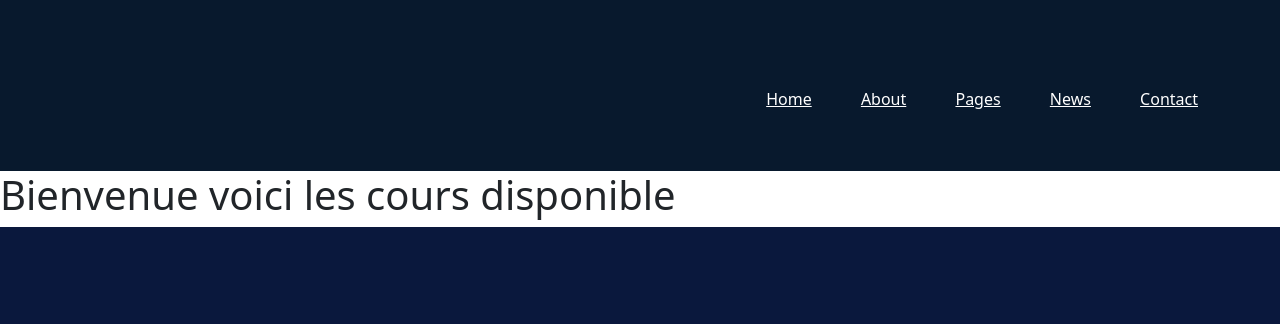
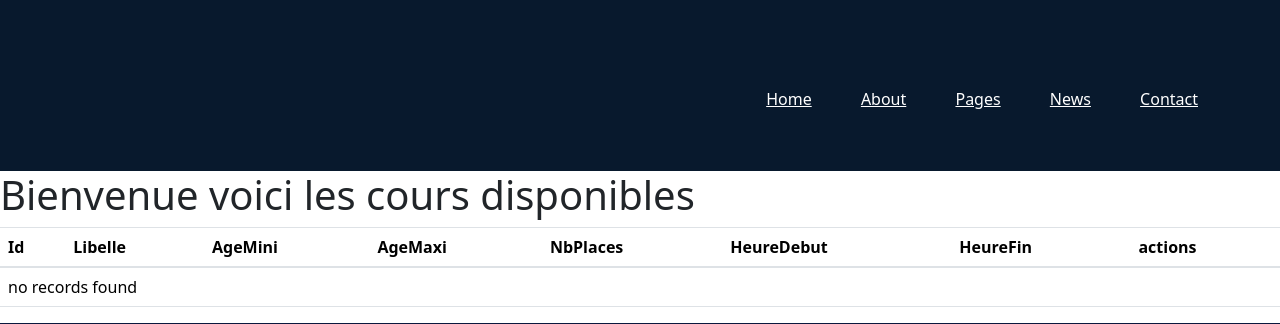
Before and after one commit to ZakinaA/25siostars, a Symfony app: template templates/accueil/index.html.twig in a window 1280 px wide. Shown: the part 345-669 px from the top of the page. Run offline with Twig, Linux system fonts and the light colour scheme; the template is opened without the code that fills it, so the values that code supplies are empty; some libraries are stand-ins or nearby versions.

Commit message:
création de la page d'accueil

```diff
--- a/templates/accueil/index.html.twig
+++ b/templates/accueil/index.html.twig
@@ -3,6 +3,41 @@
 {% block title %}Cours index{% endblock %}
 
 {% block body %}
-    <h1>Bienvenue voici les cours disponible</h1>
+    <h1>Bienvenue voici les cours disponibles</h1>
 
+    <table class="table">
+        <thead>
+            <tr>
+                <th>Id</th>
+                <th>Libelle</th>
+                <th>AgeMini</th>
+                <th>AgeMaxi</th>
+                <th>NbPlaces</th>
+                <th>HeureDebut</th>
+                <th>HeureFin</th>
+                <th>actions</th>
+            </tr>
+        </thead>
+        <tbody>
+        {% for cour in cours %}
+            <tr>
+                <td>{{ cour.id }}</td>
+                <td>{{ cour.libelle }}</td>
+                <td>{{ cour.ageMini }}</td>
+                <td>{{ cour.ageMaxi }}</td>
+                <td>{{ cour.nbPlaces }}</td>
+                <td>{{ cour.heureDebut ? cour.heureDebut|date('H:i:s') : '' }}</td>
+                <td>{{ cour.heureFin ? cour.heureFin|date('H:i:s') : '' }}</td>
+                <td>
+                    <a href="{{ path('app_accueil_show', {'id': cour.id}) }}">show</a>
+                    <a href="{{ path('app_accueil_edit', {'id': cour.id}) }}">edit</a>
+                </td>
+            </tr>
+        {% else %}
+            <tr>
+                <td colspan="8">no records found</td>
+            </tr>
+        {% endfor %}
+        </tbody>
+    </table>
 {% endblock %}
```
